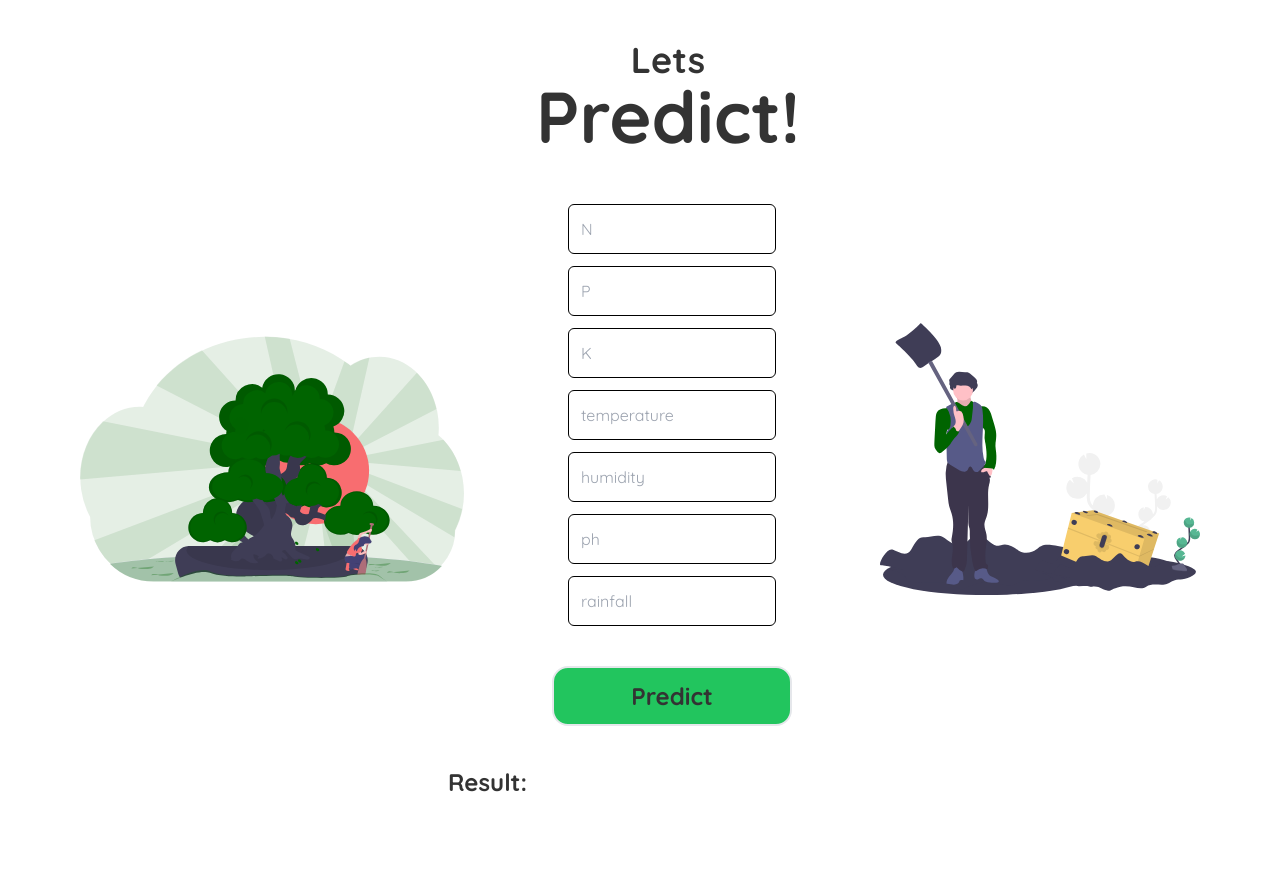
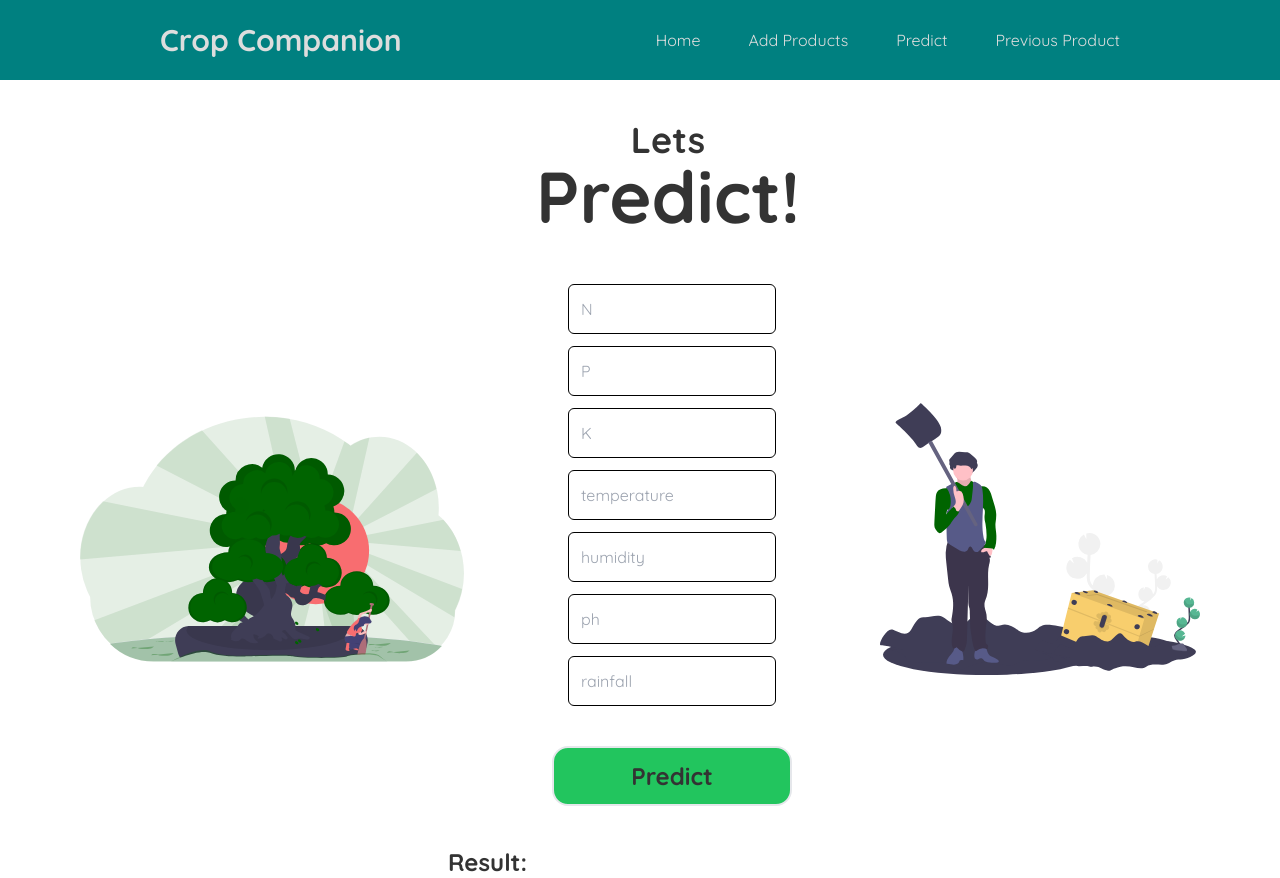
Before and after one commit to mandy132002/CropCompanion, a React (Create React App) app: page /seller/predict in a window 1280 px wide. Before the commit the page ends 800 px from the top, so only its background shows below. Built offline with nearby package versions, Linux system fonts and the light colour scheme.

Commit message:
Added routing for all elements of navbar

```diff
--- a/src/App.js
+++ b/src/App.js
@@ -2,6 +2,7 @@ import React from 'react';
 import { BrowserRouter, Route, Routes, Navigate } from 'react-router-dom';
 import Predict from './Components/Predict';
 import Auth from './Components/Auth';
+import Home from './Components/Home';
 import SellerP from './Components/SellerP';
 
 const App = () => {
@@ -12,9 +13,10 @@ const App = () => {
       <BrowserRouter>
         <Routes>
           <Route exact path='/' element={<Auth/>} />
-          <Route exact path='/seller'   element={<SellerP/>}/>
+          <Route exact path='/seller'   element={<Home/>}/>
+          <Route exact path='/seller/addP'   element={<SellerP/>}/>
           <Route exact path='/customer' element={<></>}/>
-          <Route exact path='/seller/predict' element={<Predict />} />
+          <Route exact path='/seller/predict' element={<Predict/>} />
         </Routes>
       </BrowserRouter>
     </>
--- /dev/null
+++ b/src/Components/Home.js
@@ -0,0 +1,12 @@
+import React from 'react'
+import Navbar from './Navbar'
+
+const Home = () => {
+  return (
+    <>
+    <Navbar/>
+    </>
+  )
+};
+
+export default Home;
--- a/src/Components/Predict.js
+++ b/src/Components/Predict.js
@@ -1,6 +1,7 @@
 import React from 'react'
 import axios from 'axios';
 import { useState } from 'react';
+import Navbar from './Navbar';
 
 export default function Predict() {
     const [n, setN] = useState(null);
@@ -22,6 +23,7 @@ export default function Predict() {
 
     return (
       <>
+        <Navbar/>
         <div className='mt-10 flex flex-col pl-14'>
           <h1 className='text-4xl mx-auto  font-bold'>Lets </h1>
           <h1 className='text-7xl mx-auto font-extrabold'>Predict!</h1>
--- a/src/data/navbars.js
+++ b/src/data/navbars.js
@@ -1,6 +1,7 @@
 const topNav = [
-    { id: 1, label: "Add Products", href: "#" },
-    { id: 2, label: "Predict", href: "#" },
+    { id: 1, label: "Home", href: "/seller" },
+    { id: 1, label: "Add Products", href: "/seller/addP" },
+    { id: 2, label: "Predict", href: "/seller/predict" },
     { id: 3, label: "Previous Product", href: "#" },
   ];
 
```
